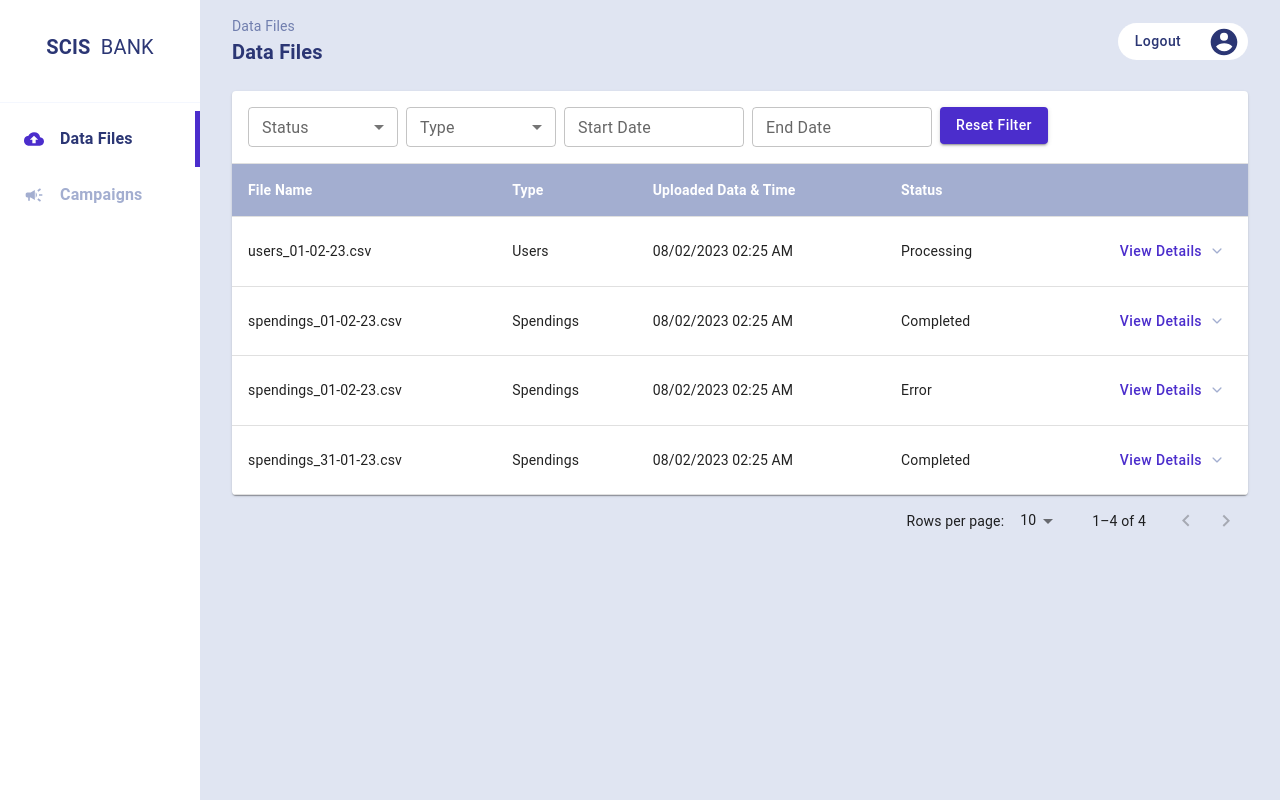
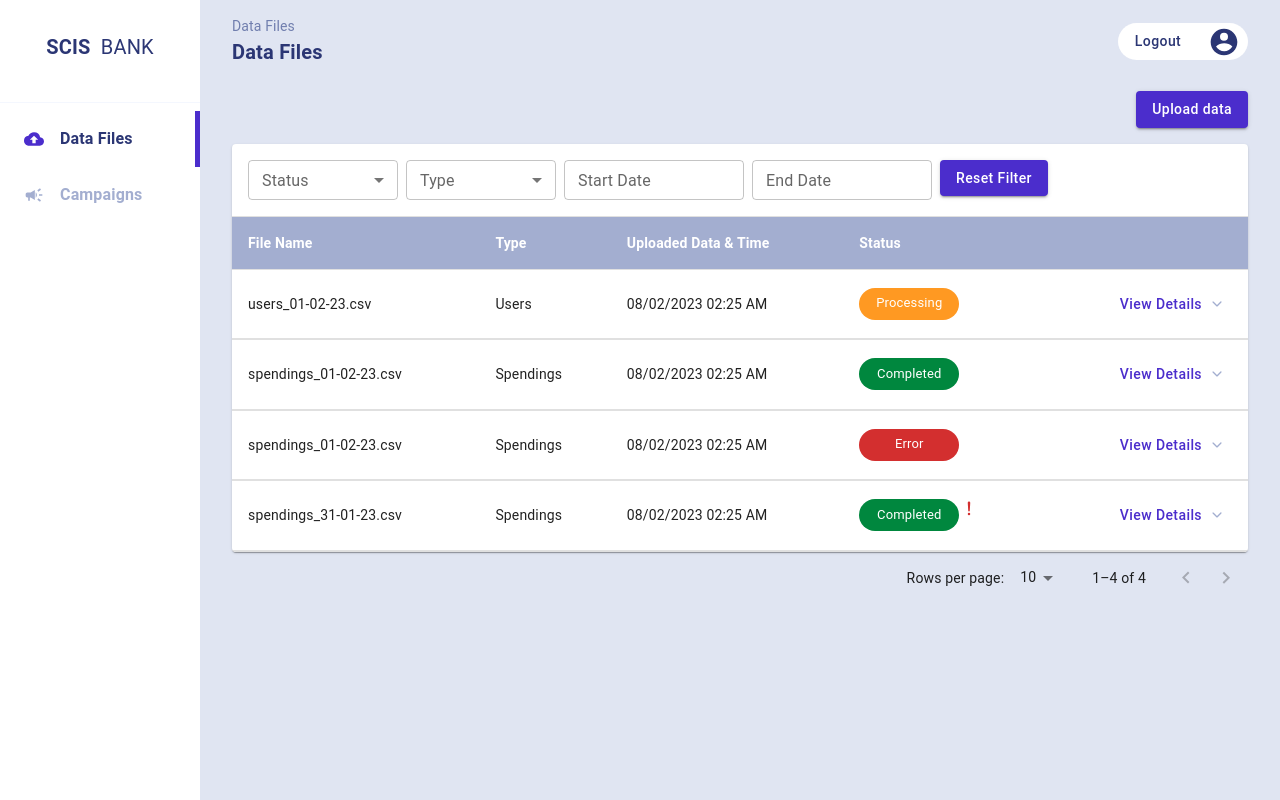
Before and after one commit to Spend-Transactions-Rewards-System/web-ui, a React (Create React App) app: page /datafiles in a window 1280 px wide. Built offline with nearby package versions, Linux system fonts and the light colour scheme.

Commit message:
Updated collapsible table

```diff
--- a/src/App.js
+++ b/src/App.js
@@ -26,7 +26,7 @@ function App() {
 
             <Route element={<TenantLayout />}>
               <Route path="/datafiles" element={<DataFiles />} />
-              <Route path="/datafiles/uploaddata" element={<UploadData />} />
+              <Route path="/datafiles/upload" element={<UploadData />} />
               <Route path="/campaigns" element={<Campaigns />} />
             </Route>
           </Routes>
--- a/src/Components/CollapsibleTable/CollapsibleTable.js
+++ b/src/Components/CollapsibleTable/CollapsibleTable.js
@@ -9,12 +9,11 @@ import {
     TableCell,
     TableBody,
     TablePagination,
-    Button
 } from "@mui/material";
 import _ from "lodash";
-import { IoIosArrowDown } from "react-icons/io";
-import UploadDataFilters from "./DataFilesFilters";
 
+import UploadDataFilters from "../TableFilters/DataFilesFilters";
+import Row from "./Row";
 
 const CollapsibleTable = ({
     columnNames,
@@ -22,8 +21,8 @@ const CollapsibleTable = ({
     details,
     filter,
     setFilter,
+    isDataFiles
 }) => {
-    const [open, setOpen] = useState();
 
     const [page, setPage] = useState(0);
     const [rowsPerPage, setRowsPerPage] = useState(10);
@@ -57,29 +56,12 @@ const CollapsibleTable = ({
                 </TableRow>
                 {_.map(mainData.slice(page * rowsPerPage, page * rowsPerPage + rowsPerPage), (aRow) => {
                     return(
-                        <TableRow key={aRow["id"]}>
-                            {_.map(aRow, (value, key) => {
-                                if (key !== "id" && key !== "rejected") {
-                                    return (
-                                    <TableCell key={key}>{value}</TableCell>)
-                                }
-                            })}
-                            <TableCell align="right">
-                                <Button
-                                    disableRipple
-                                    sx={{
-                                        textTransform: "none",
-                                        color: "#4B2DCC"
-                                    }}
-                                    onClick={() => setOpen((state) => ({
-                                        ...state, [aRow["id"]]: true
-                                    }))}
-                                >
-                                    View Details
-                                    <IoIosArrowDown style={{color:"#A3AED0", marginLeft:"8px"}}/>
-                                </Button>
-                            </TableCell>
-                        </TableRow>
+                        <Row
+                            currRow={aRow}
+                            isDataFiles={isDataFiles}
+                            details={details[aRow["id"]]}
+                            key={aRow["id"]}
+                        />
                     )
                 })}
                 {emptyRows > 0 && (
--- /dev/null
+++ b/src/Components/CollapsibleTable/Row.js
@@ -0,0 +1,131 @@
+import { useState } from "react";
+
+import {
+    Box,
+    TableRow,
+    TableCell,
+    Button,
+    Chip,
+    Collapse,
+    Typography
+} from "@mui/material";
+import _ from "lodash";
+import { IoIosArrowDown } from "react-icons/io";
+import { BsExclamationLg } from "react-icons/bs";
+
+const detailDict = {
+    "completeDateTime": "Complete Date Time",
+    "processed": "Processed",
+    "rejected": "Rejected",
+}
+
+const Row = ({ currRow, isDataFiles, details }) => {
+
+    const [open, setOpen] = useState(false);
+
+    return(
+        <>
+        <TableRow>
+            {_.map(Object.keys(currRow), (aKey) => {
+                const value = currRow[aKey];
+                if (aKey !== "id" && aKey !== "rejected") {
+                    return (
+                    <TableCell key={aKey}>
+                        { isDataFiles && aKey === "status"
+                            ? <Chip
+                                label={value}
+                                sx={{
+                                        backgroundColor: value.toLowerCase() === "completed" ? "#00873E"
+                                            : value.toLowerCase() === "processing" ? "#FF9922"
+                                            : "#D32F2F",
+                                        color: "#FFFFFF",
+                                        width: "100px"
+                                    }}
+                                />
+                            : <>{value}</>
+                        }
+                        { currRow["rejected"] > 0 &&  aKey === "status"
+                            && currRow["status"].toLowerCase() === "completed"
+                            && <BsExclamationLg size={20} style={{color: "#D32F2F"}}/>
+                        }
+                    </TableCell>)
+                }
+            })}
+            <TableCell align="right">
+                <Button
+                    disableRipple
+                    sx={{
+                        textTransform: "none",
+                        color: "#4B2DCC"
+                    }}
+                    onClick={() => setOpen(!open)}
+                >
+                    {open ? "Hide Details" : "View Details"}
+                    <IoIosArrowDown
+                        style={{
+                            color:"#A3AED0",
+                            marginLeft:"8px",
+                            rotate: open ? "180deg" : "0deg"}
+                        }
+                    />
+                </Button>
+            </TableCell>
+        </TableRow>
+        <TableRow>
+            <TableCell sx={{py: 0}} colSpan={5}>
+                <Collapse in={open} timeout="auto" unmountOnExit>
+                <Box sx={{ml: 10, my: 2}}>
+                    {_.map(details, (value, key) => {
+                        if (key !== "rejectedFile") {
+                            return(
+                                <Box key={key} sx={{display: "flex", my: 1}}>
+                                    <Typography
+                                        sx={{
+                                            width: "200px",
+                                            color: "rgba(0, 0, 0, 0.87)",
+                                            fontSize: "0.875rem"
+                                        }}
+                                    >
+                                        {detailDict[key]}
+                                    </Typography>
+                                    <Box sx={{display:"flex"}}>
+                                    <Typography
+                                        sx={{
+                                            color: "rgba(0, 0, 0, 0.87)",
+                                            fontSize: "0.875rem"
+                                        }}
+                                    >
+                                        {typeof value === "number" ? value.toLocaleString() : value}
+                                        {(key === "rejected" || key === "processed")
+                                            && value !== "null"
+                                            && " row(s)"
+                                        }
+                                    </Typography>
+                                    { key === "rejected" && value > 0 &&
+                                        <Button
+                                            sx={{
+                                                textTransform:"none",
+                                                fontSize: "0.875rem",
+                                                py: 0, px: 1,
+                                                ml: 2,
+                                                color: "#4B2DCC"
+                                            }}
+                                        >
+                                            <u>Download report</u>
+                                        </Button>
+                                    }
+
+                                    </Box>
+                                </Box>
+                            )
+                        }})
+                    }
+                </Box>
+                </Collapse>
+            </TableCell>
+        </TableRow>
+        </>
+    )
+}
+
+export default Row;
--- a/src/Components/CollapsibleTable/DataFilesFilters.js
+++ b/src/Components/TableFilters/DataFilesFilters.js
@@ -15,7 +15,7 @@ import _ from "lodash";
 import { AdapterMoment } from '@mui/x-date-pickers/AdapterMoment';
 import moment from "moment";
 
-import CustomButton from "../../Components/CustomButton/CustomButton";
+import CustomButton from "../CustomButton/CustomButton";
 
 const statusList ={
         "Completed": "completed",
--- a/src/Layout/Layout.css
+++ b/src/Layout/Layout.css
@@ -29,3 +29,9 @@
     justify-content: space-between;
     align-items: center;
 }
+
+.format-flexEnd {
+    display: flex;
+    justify-content: flex-end;
+    align-items: center;
+}
--- a/src/Pages/DataFiles/DataFiles.js
+++ b/src/Pages/DataFiles/DataFiles.js
@@ -1,13 +1,14 @@
 import { useState,useEffect } from "react";
 
+import { Box } from "@mui/material";
 import moment from "moment/moment";
 import _ from "lodash";
 
 import CollapsibleTable from "../../Components/CollapsibleTable/CollapsibleTable";
 import LoadingAnimation from "../../Components/LoadingAnimation/LoadingAnimation";
+import CustomButton from "../../Components/CustomButton/CustomButton";
 
 const columnNames = ["File Name", "Type", "Uploaded Data & Time", "Status"]
-const detailsNames = ["Completed Data & Time", "Type", "Uploaded Data & Time", "Status"]
 
 const DataFiles = () => {
 
@@ -80,14 +81,25 @@ const DataFiles = () => {
     return (
         <>
             {mainData === null || details === null ? <LoadingAnimation /> :
+            <>
+                <Box
+                    className="format-flexEnd"
+                    sx={{mb: 2}}
+                >
+                    <CustomButton
+                        text="Upload data"
+                        link="/datafiles/upload"
+                    />
+                </Box>
                 <CollapsibleTable
                     columnNames={columnNames}
-                detailsNames={detailsNames}
                     mainData={mainData}
                     details={details}
                     filter={filter}
                     setFilter={setFilter}
+                    isDataFiles={true}
                 />
+            </>
             }
         </>
     )
--- a/src/Utils/LinkMap.js
+++ b/src/Utils/LinkMap.js
@@ -3,7 +3,7 @@ const linkMap = {
         name: "Data Files",
         prevLink: null
     },
-    uploaddata: {
+    upload: {
         name: "Upload Data",
         prevLink: "/datafiles"
     },
```
Also changed, not shown: src/Components/CollapsibleTable/CollapsibleDetails.js (deleted, +0 -9 lines). Lines whose indentation alone changed are shown as unchanged.
